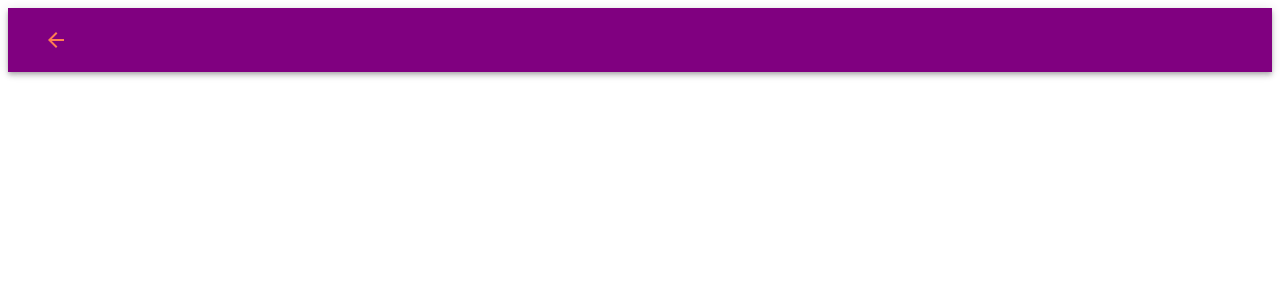
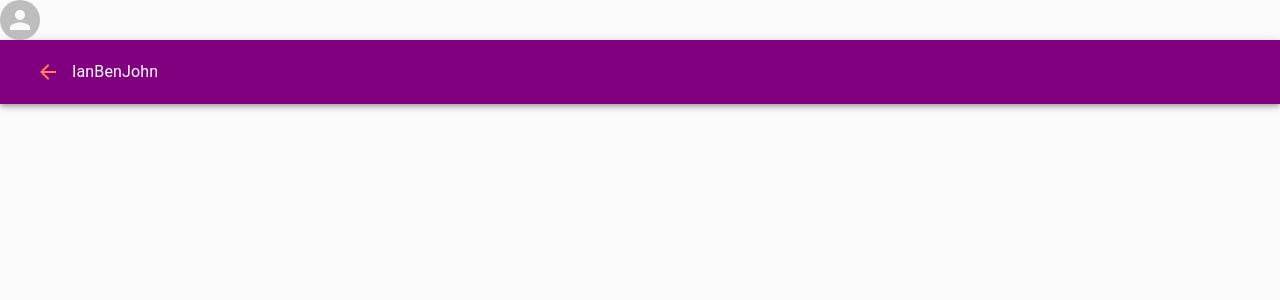
Before and after one commit to ianbenjohn/portfolio, a React (Create React App) app: page / in a window 1280 px wide. Shown: the top 300 px of the page. Built offline with nearby package versions, Linux system fonts and the light colour scheme.

Commit message:
going to help my roommate take some trash to the dump

```diff
--- a/public/index.html
+++ b/public/index.html
@@ -2,28 +2,9 @@
 <html lang="en">
   <head>
     <meta charset="utf-8" />
-    <link rel="icon" href="%PUBLIC_URL%/favicon.ico" />
+
     <meta name="viewport" content="width=device-width, initial-scale=1" />
-    <meta name="theme-color" content="#000000" />
-    <meta
-      name="description"
-      content="Web site created using create-react-app"
-    />
-    <link rel="apple-touch-icon" href="%PUBLIC_URL%/logo192.png" />
-    <!--
-      manifest.json provides metadata used when your web app is installed on a
-      user's mobile device or desktop. See https://developers.google.com/web/fundamentals/web-app-manifest/
-    -->
-    <link rel="manifest" href="%PUBLIC_URL%/manifest.json" />
-    <!--
-      Notice the use of %PUBLIC_URL% in the tags above.
-      It will be replaced with the URL of the `public` folder during the build.
-      Only files inside the `public` folder can be referenced from the HTML.
 
-      Unlike "/favicon.ico" or "favicon.ico", "%PUBLIC_URL%/favicon.ico" will
-      work correctly both with client-side routing and a non-root public URL.
-      Learn how to configure a non-root public URL by running `npm run build`.
-    -->
     <title>React App</title>
   </head>
   <body>
--- a/src/App.js
+++ b/src/App.js
@@ -1,10 +1,12 @@
 import React from 'react';
+import CssBaseline from '@material-ui/core/CssBaseline';
 import './App.css';
 import Home from './components/index'
 
 function App() {
   return (
     <>
+    <CssBaseline />
       <Home />
     </>
   );
--- a/src/components/Nav.js
+++ b/src/components/Nav.js
@@ -5,15 +5,24 @@ import {ArrowBack, AssignmentInd, Home, Apps, ContactMail} from '@material-ui/ic
 
 const Nav = () => {
     return (
+        <>
+        <Box component='div'>
+            <Avatar src='' alt='ian-avatar' />
+
+
+
+        </Box>
         <Box component='nav'>
             <AppBar position='static' style={{background: 'purple'}}>
                 <Toolbar>
                     <IconButton>
                         <ArrowBack style={{color: 'coral'}}/>
                     </IconButton>
+                    <Typography varient='h5'>IanBenJohn</Typography>
                 </Toolbar>
             </AppBar>
         </Box>
+        </>
     )
 }
 
```
